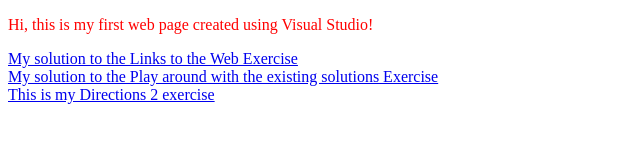
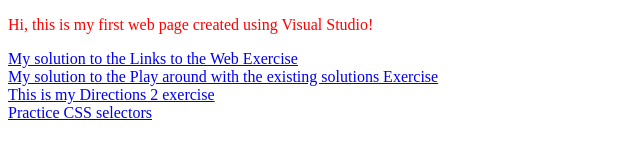
Before and after one commit to stal04/stal04.github.io, a plain HTML site: page index.html in a window 1280 px wide. Shown: the whole page, without its empty margins (0-640 px from the left). Drawn offline with Linux system fonts and the light colour scheme.

Commit message:
Update index.html

```diff
--- a/index.html
+++ b/index.html
@@ -14,6 +14,7 @@
     <a href="../play-around-with-existing-html-and-css/dist/index.html">My solution to the Play around with the existing
         solutions Exercise</a>
     <a href="../directions2/dist/index.html">This is my Directions 2 exercise</a>
+    <a href="practice_css_selectors.html">Practice CSS selectors</a>
 
 </body>
 
```
